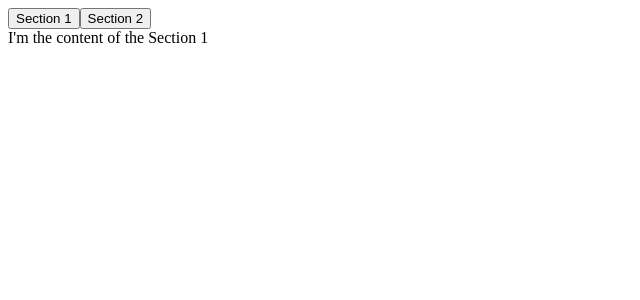
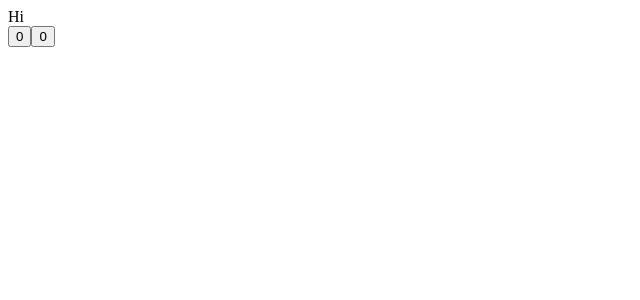
Before and after one commit to LEEMYEONGUK/react-hooks, a React (Create React App) app in the folder react-hooks/: page / in a window 1280 px wide. Shown: the top 300 px of the page, without its empty margins (0-640 px from the left). Built offline with nearby package versions, Linux system fonts and the light colour scheme.

Commit message:
useEffect

```diff
--- a/react-hooks/src/App.js
+++ b/react-hooks/src/App.js
@@ -1,33 +1,18 @@
-import { useState } from "react";
+import { useEffect, useState } from "react";
 
-const content = [
-  {
-    tab: "Section 1",
-    content: "I'm the content of the Section 1",
-  },
-  {
-    tab: "Section 2",
-    content: "I'm the content of the Section 2",
-  },
-];
-const useTabs = (initialTab, allTabs) => {
-  const [currentIndex, setCurrentIndex] = useState(initialTab);
-  if (!allTabs || !Array.isArray(allTabs)) {
-    return;
-  }
-  return {
-    currentItem: allTabs[currentIndex],
-    changeItem: setCurrentIndex
-  };
-};
 function App() {
-  const { currentItem, changeItem } = useTabs(0, content);
+  const sayHello = () => console.log("hello");
+  // useEffect(() => {
+  //   sayHello();
+  // });
+  const [number, setNumber] = useState(0);
+  const [aNumber, setAnumber] = useState(0);
+  useEffect(sayHello, []);
   return (
     <div>
-      {content.map((section, index) => (
-        <button onClick={() => changeItem(index)}>{section.tab}</button>
-      ))}
-      <div>{currentItem.content}</div>
+      <div>Hi</div>
+      <button onClick={() => setNumber(number + 1)}>{number}</button>
+      <button onClick={() => setAnumber(aNumber + 1)}>{aNumber}</button>
     </div>
   );
 }
```
